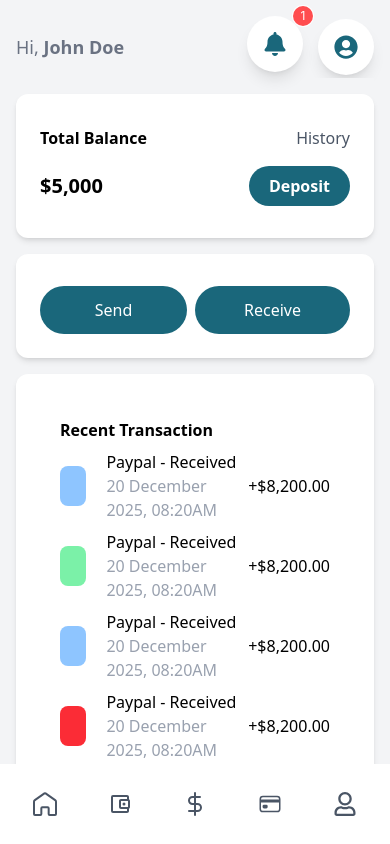
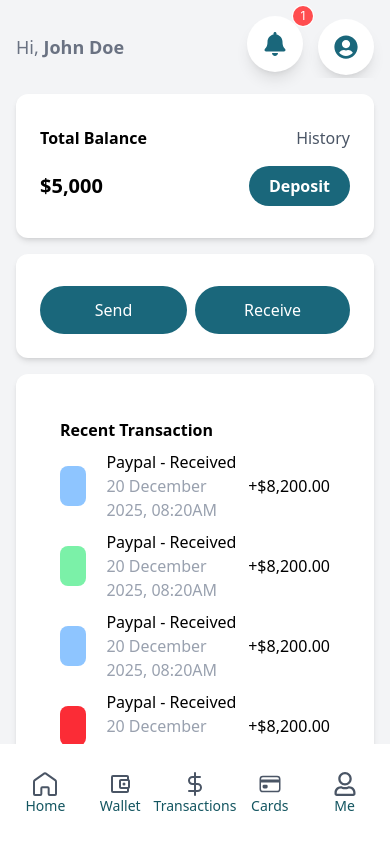
Before and after one commit to dona-8833/FinBank, a React (Vite) app: page / in a window 390 px wide. Shown: the top 844 px of the page. Built offline with nearby package versions, Linux system fonts and the light colour scheme.

Commit message:
change the mobile nav style

```diff
--- a/src/components/Mobile.jsx
+++ b/src/components/Mobile.jsx
@@ -1,4 +1,4 @@
-import React, { useState } from "react";
+import React from "react";
 import { GrHomeRounded } from "react-icons/gr";
 import { MdOutlineAccountBalanceWallet } from "react-icons/md";
 import { FiDollarSign } from "react-icons/fi";
@@ -6,81 +6,31 @@ import { IoCardOutline } from "react-icons/io5";
 import { FaRegUser } from "react-icons/fa";
 
 const Navbar = () => {
-  const [activeIcon, setActiveIcon] = useState(null); // State to track active icon
-
-  const handleMouseEnter = (icon) => {
-    setActiveIcon(icon);
-  };
-
-  const handleMouseLeave = () => {
-    setActiveIcon(null);
-  };
-
   return (
     <div className="w-full md:hidden bg-white py-3 px-4 grid grid-cols-5 gap-4 text-gray-600 text-2xl place-items-center fixed bottom-0">
-      <div
-        className="p-4 mobile rounded-2xl transition-all duration-300 relative"
-        onMouseEnter={() => handleMouseEnter("home")}
-        onMouseLeave={handleMouseLeave}
-      >
+      <div className="p-4 mobile rounded-2xl flex flex-col items-center">
         <GrHomeRounded />
-        {activeIcon === "home" && (
-          <span className="absolute -top-8 left-1/2 -translate-x-1/2 bg-[#145661] text-white text-sm px-2 py-1 rounded-lg opacity-100 transition-all duration-300">
-            Home
-          </span>
-        )}
+        <span className="text-sm text-[#145661]">Home</span>
       </div>
 
-      <div
-        className="p-4 mobile rounded-2xl transition-all duration-300 relative"
-        onMouseEnter={() => handleMouseEnter("wallet")}
-        onMouseLeave={handleMouseLeave}
-      >
+      <div className="p-4 mobile rounded-2xl flex flex-col items-center">
         <MdOutlineAccountBalanceWallet />
-        {activeIcon === "wallet" && (
-          <span className="absolute -top-8 left-1/2 -translate-x-1/2 bg-[#145661] text-white text-sm px-2 py-1 rounded-lg opacity-100 transition-all duration-300">
-            Wallet
-          </span>
-        )}
+        <span className="text-sm text-[#145661]">Wallet</span>
       </div>
 
-      <div
-        className="p-4 mobile rounded-2xl transition-all duration-300 relative"
-        onMouseEnter={() => handleMouseEnter("transactions")}
-        onMouseLeave={handleMouseLeave}
-      >
+      <div className="p-4 mobile rounded-2xl flex flex-col items-center">
         <FiDollarSign />
-        {activeIcon === "transactions" && (
-          <span className="absolute -top-8 left-1/2 -translate-x-1/2 bg-[#145661] text-white text-sm px-2 py-1 rounded-lg opacity-100 transition-all duration-300">
-            Transactions
-          </span>
-        )}
+        <span className="text-sm text-[#145661]">Transactions</span>
       </div>
 
-      <div
-        className="p-4 mobile rounded-2xl transition-all duration-300 relative"
-        onMouseEnter={() => handleMouseEnter("cards")}
-        onMouseLeave={handleMouseLeave}
-      >
+      <div className="p-4 mobile rounded-2xl flex flex-col items-center">
         <IoCardOutline />
-        {activeIcon === "cards" && (
-          <span className="absolute -top-8 left-1/2 -translate-x-1/2 bg-[#145661] text-white text-sm px-2 py-1 rounded-lg opacity-100 transition-all duration-300">
-            Cards
-          </span>
-        )}
+        <span className="text-sm text-[#145661]">Cards</span>
       </div>
 
-      <div
-        className="p-4 mobile rounded-2xl transition-all duration-300 relative"
-        onMouseEnter={() => handleMouseEnter("profile")}
-        onMouseLeave={handleMouseLeave}
-      >
+      <div className="p-4 mobile rounded-2xl flex flex-col items-center">
         <FaRegUser />
-        {activeIcon === "profile" && (
-          <span className="absolute -top-8 left-1/2 -translate-x-1/2 bg-[#145661] text-white text-sm px-2 py-1 rounded-lg opacity-100 transition-all duration-300">
-            Profile
-          </span>
-        )}
+        <span className="text-sm text-[#145661]">Me</span>
       </div>
     </div>
   );
--- a/src/components/Popover.jsx
+++ b/src/components/Popover.jsx
@@ -8,10 +8,6 @@ const Notification = () => {
   const hide = () => {
     setOpen(false);
   };
-
-  // const handleOpenChange = (newOpen) => {
-  //   setOpen(newOpen);
-  // };
 
   // Dummy notifications
   const notifications = [
@@ -44,6 +40,7 @@ const Notification = () => {
         style={{
           width: "100%", // Full width on mobile
           maxWidth: "500px", // Limit width on desktop (optional)
+          padding: "0", // Remove extra padding
         }}
       >
         <div className="p-6">
```
